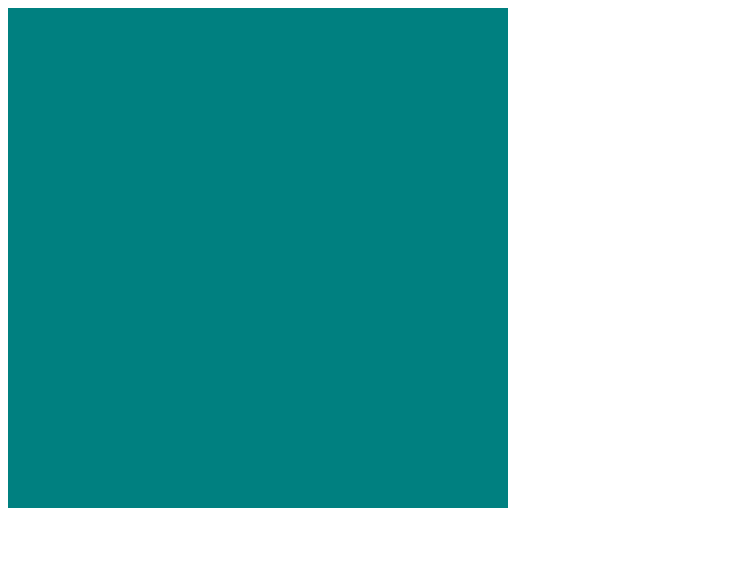
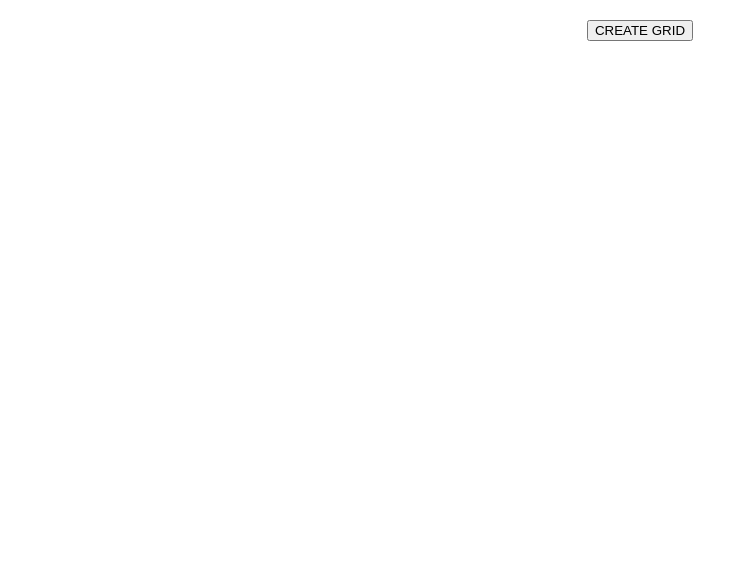
Before and after one commit to ChachavaMC/odin-etch-a-sketch, a plain HTML site: page index.html in a window 1280 px wide. Shown: the whole page, without its empty margins (0-748 px from the left). Drawn offline with Linux system fonts and the light colour scheme.

Commit message:
Added control button User clicks a button and selects grid size, the size is limited to 100

```diff
--- a/index.html
+++ b/index.html
@@ -7,8 +7,12 @@
         <link rel="stylesheet" href="style.css">
     </head>
     <body>
-        <div id="gridContainer">
-
+        <div id="controlContainer">
+            <button id="gridButton">CREATE GRID</button>
+        </div>
+        <div id="contentContainer">
+            <div id="gridContainer">
+            </div>
         </div>
     </body>
 </html>
--- a/scipt.js
+++ b/scipt.js
@@ -1,4 +1,15 @@
 const gridContainer = document.querySelector( "#gridContainer" );
+const gridButton = document.querySelector("#gridButton");
+
+gridButton.addEventListener("click", () => {
+    let gridSizeInput = parseInt(prompt("How many squares per side (Max of 100)"));
+    if(gridSizeInput > 100) {
+        gridSizeInput = 100;
+    }
+    createGrid(gridSizeInput);
+    gridButton.textContent = "NEW GRID"
+})
+
 function createGrid( gridSize ){
     //  Create 16 "ROW" divs
     //  Inside each "ROW" div create 16 "COLUMN" divs
@@ -19,5 +30,3 @@ function createGrid( gridSize ){
         gridContainer.appendChild(newRow);
     }
 }
-
-createGrid(10);
--- a/style.css
+++ b/style.css
@@ -1,3 +1,8 @@
+#controlContainer, #contentContainer{
+    display:flex;
+    justify-content: center;
+    margin:20px;
+}
 #gridContainer{
     display:flex;
     flex-direction:column;
```
